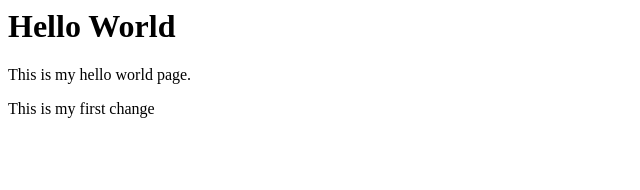
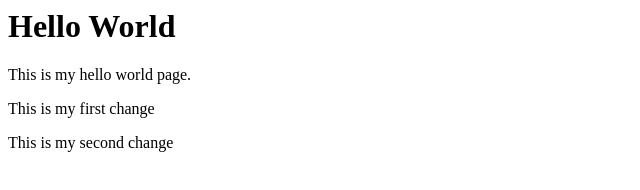
Before and after one commit to steveparsons2604/helloworld, a plain HTML site: page index.html in a window 1280 px wide. Shown: the whole page, without its empty margins (0-640 px from the left). Drawn offline with Linux system fonts and the light colour scheme.

Commit message:
Update second paragraph

```diff
--- a/index.html
+++ b/index.html
@@ -2,4 +2,5 @@
   <h1>Hello World</h1>
   <p>This is my hello world page.</p>
   <p>This is my first change</p>
+  <p>This is my second change</p>
 </body>
```
